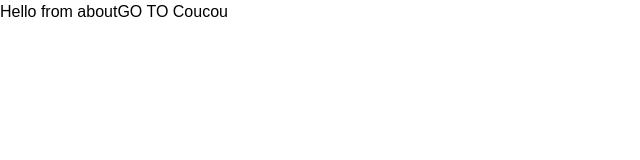
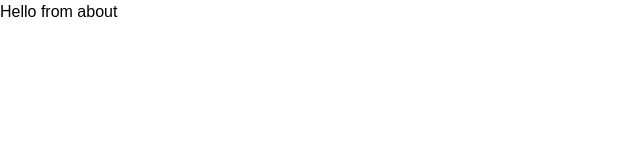
Before and after one commit to tJouet/jakenpon3000, a Next.js app: page /about in a window 1280 px wide. Shown: the top 160 px of the page, without its empty margins (0-640 px from the left). Built offline with nearby package versions, Linux system fonts and the light colour scheme; a web font is replaced by a local one.

Commit message:
Installed useContext and modified input component to add onchange function (#7)

```diff
--- a/app/about/page.tsx
+++ b/app/about/page.tsx
@@ -1,8 +1,15 @@
+'use client'
+import React, {useContext} from "react";
 import Link from "next/link";
+import GameContext from "@components/appContext";
 
 export default function About() {
-    return <h2>
-        Hello from about
-        <Link href={'/about/coucou'} >GO TO Coucou</Link>
+
+    const gameContext = useContext(GameContext)
+
+    return(
+     <h2>
+        Hello from about {gameContext.username}
     </h2>
+    )
 }
--- a/app/page.tsx
+++ b/app/page.tsx
@@ -1,17 +1,25 @@
 'use client';
-import React from "react";
+import React , {useContext, useState} from "react";
 import Image from "next/image";
 import {BannerCircleMenu} from "../public";
 import {Button, Frame, Input} from "@components/index";
 import {useRouter} from "next/navigation";
-//import styles from './styles/index.scss'
+import GameContext from "@components/appContext";
 
 const MainPage: React.FC = () => {
 
+    const [Username, setUsername] = useState("")
+    const gameContext = useContext(GameContext)
     const router = useRouter()
+
     const onclick = () => {
-        console.log('test')
-        router.push('/about/page')
+        gameContext.username = Username
+        router.push('/about')
+    }
+
+    const defineUsername = (e:React.FormEvent<HTMLInputElement>) => {
+        e.preventDefault()
+        setUsername(e?.currentTarget?.value)
     }
 
     return <Frame className={'bg-gradient-to-t from-primaryBlue via-secondaryBlue to-primaryBlue p-40 h-screen flex flex-col justify-between items-center'}>
@@ -20,7 +28,7 @@ const MainPage: React.FC = () => {
             <p className={'text-[60px] text-white drop-shadow-button' }>JAKENPON</p>
             <p className={'text-[20px] text-white'}>3000</p>
         </div>
-        <Input placeholder="Set your nickname"/>
+        <Input placeholder="Set your nickname" onchange={defineUsername}/>
         <Button onClick={onclick}>
             <p className={'text-60 drop-shadow-text text-secondaryBlue'}>Play!</p>
         </Button>
--- /dev/null
+++ b/app/play/page.tsx
@@ -0,0 +1,8 @@
+import Link from "next/link";
+
+export default function About() {
+    return <h2>
+        Hello from about
+        <Link href={'/about/coucou'} >GO TO Coucou</Link>
+    </h2>
+}
--- a/components/Input/Input.tsx
+++ b/components/Input/Input.tsx
@@ -3,10 +3,11 @@ import styles from "./Input.module.scss"
 
 export interface InputProps extends React.HTMLAttributes<HTMLParagraphElement> {
     placeholder: string;
+    onchange: any
   }
 
-const Input = ({placeholder}:InputProps) => {
-    return ( <input className={styles.input} placeholder={placeholder}/>)
+const Input = ({placeholder, onchange}:InputProps) => {
+    return ( <input className={styles.input} placeholder={placeholder} onChange={onchange}/>)
 }
 
 export default Input
--- /dev/null
+++ b/components/appContext.ts
@@ -0,0 +1,5 @@
+import {createContext} from 'react'
+
+const GameContext = createContext({username: ""})
+
+export default GameContext
```
